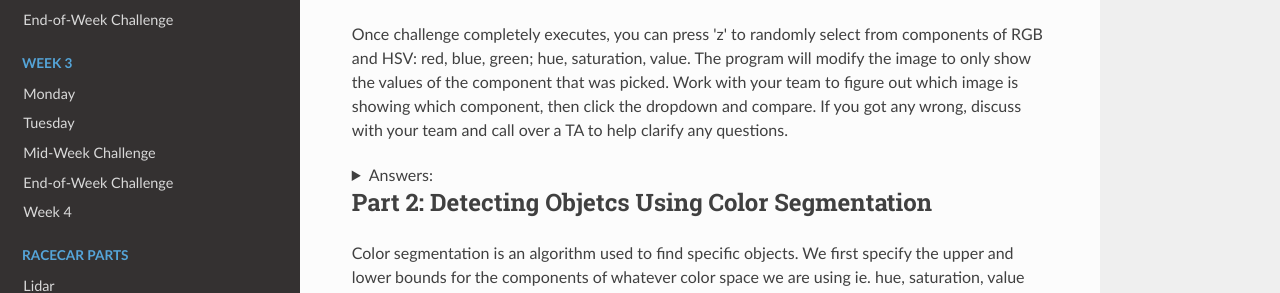
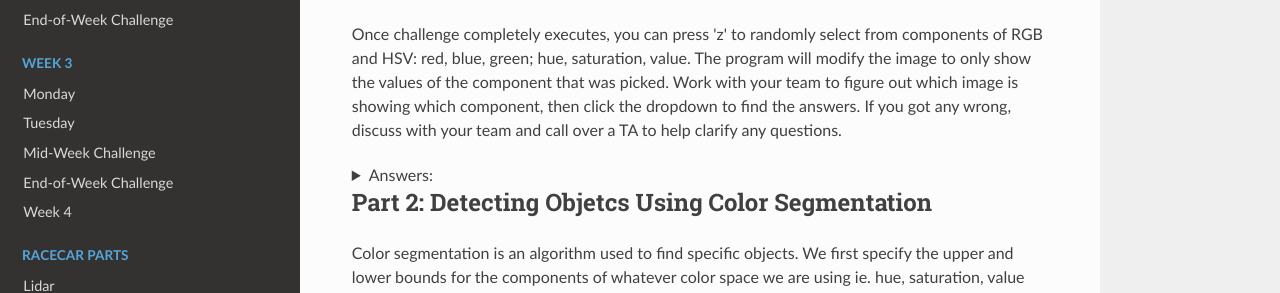
Before and after one commit to ChrisLindland/racecar-website, an MkDocs documentation site: the page built from docs/week2/02_tuesday/lab.md, in a window 1280 px wide and 900 px high, scrolled down 1367 px. Shown: the part 233-526 px from the top of the window. Built offline with MkDocs 1.6.1, drawn with Linux system fonts in a browser that asks for light colours; nearby versions of some CDN libraries.

Commit message:
Update lab.md

```diff
--- a/docs/week2/02_tuesday/lab.md
+++ b/docs/week2/02_tuesday/lab.md
@@ -31,30 +31,13 @@
 
 **Note:** If you get an assertion error / error -215, the image pathing is wrong! Make sure challenge.py is in the same directory as your resources folder since the code calls for the image in "resources/rainbow.jpg".
 
-Once challenge completely executes, you can press 'z' to randomly select from components of RGB and HSV: red, blue, green; hue, saturation, value. The program will modify the image to only show the values of the component that was picked. Work with your team to figure out which image is showing which component, then click the dropdown and compare. If you got any wrong, discuss with your team and call over a TA to help clarify any questions.
+Once challenge completely executes, you can press 'z' to randomly select from components of RGB and HSV: red, blue, green; hue, saturation, value. The program will modify the image to only show the values of the component that was picked. Work with your team to figure out which image is showing which component, then click the dropdown to find the answers. If you got any wrong, discuss with your team and call over a TA to help clarify any questions.
 
 <details>
 <summary>Answers:</summary>
 <br>
 
-
-![Red](resources/red.jpg)
-
-
-![Green](resources/green.jpg)
-
-
-![Blue](resources/blue.jpg)
-
-
-![Saturation](resources/saturation.jpg)
-
-
-![Hue](resources/hue.jpg)
-
-
-![Value](resources/value.jpg)
-
+Well apparently MkDocs doesn't like linking images in dropdown menus reliably so the answers can be found in day2Code/resources/.
 
 </details>
 
```
